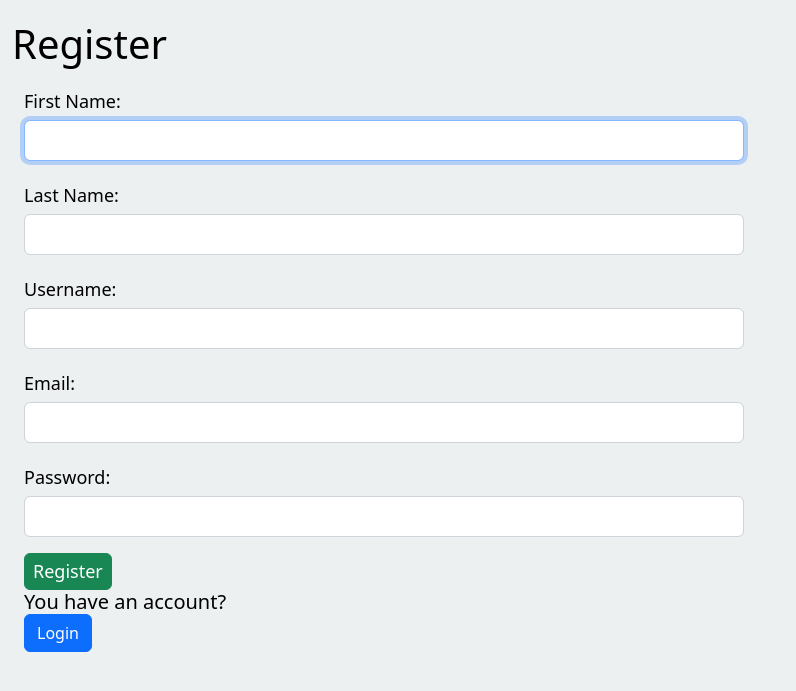
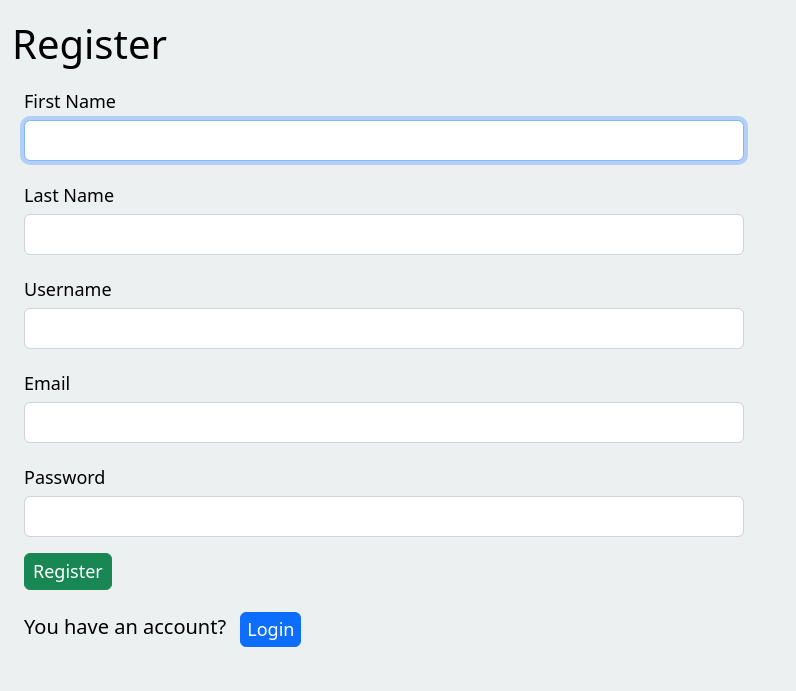
Before and after one commit to dori-dev/django-sample, a Django app: page /accounts/register/ in a window 1280 px wide. Shown: the part 56-747 px from the top of the page, without its empty margins (0-796 px from the left). Run offline with Django 4.2, Linux system fonts and the light colour scheme.

Commit message:
add style to login and register

```diff
--- a/static/css/styles.css
+++ b/static/css/styles.css
@@ -158,3 +158,72 @@ label[for="id_body"]::before {
   visibility: visible;
   content: "Detail";
 }
+
+/* Accounts:Forms */
+
+label[for="id_first_name"] {
+  visibility: hidden;
+}
+
+label[for="id_first_name"]::before {
+  visibility: visible;
+  content: "First Name";
+}
+
+label[for="id_last_name"] {
+  visibility: hidden;
+}
+
+label[for="id_last_name"]::before {
+  visibility: visible;
+  content: "Last Name";
+}
+
+label[for="id_username"] {
+  visibility: hidden;
+}
+
+label[for="id_username"]::before {
+  visibility: visible;
+  content: "Username";
+}
+
+label[for="id_email"] {
+  visibility: hidden;
+}
+
+label[for="id_email"]::before {
+  visibility: visible;
+  content: "Email";
+}
+
+label[for="id_password"] {
+  visibility: hidden;
+}
+
+label[for="id_password"]::before {
+  visibility: visible;
+  content: "Password";
+}
+
+ul.errorlist {
+  list-style-type: none;
+  padding: 0;
+  margin: 0;
+  margin-top: 20px;
+  color: #dc3545;
+}
+
+.account-suggestion {
+  margin-top: 22px;
+}
+
+.account-suggestion h5 {
+  margin-right: 10px;
+  display: inline-block;
+}
+
+.account-suggestion a {
+  font-size: 18px;
+  padding: 3px 6px;
+}
```
